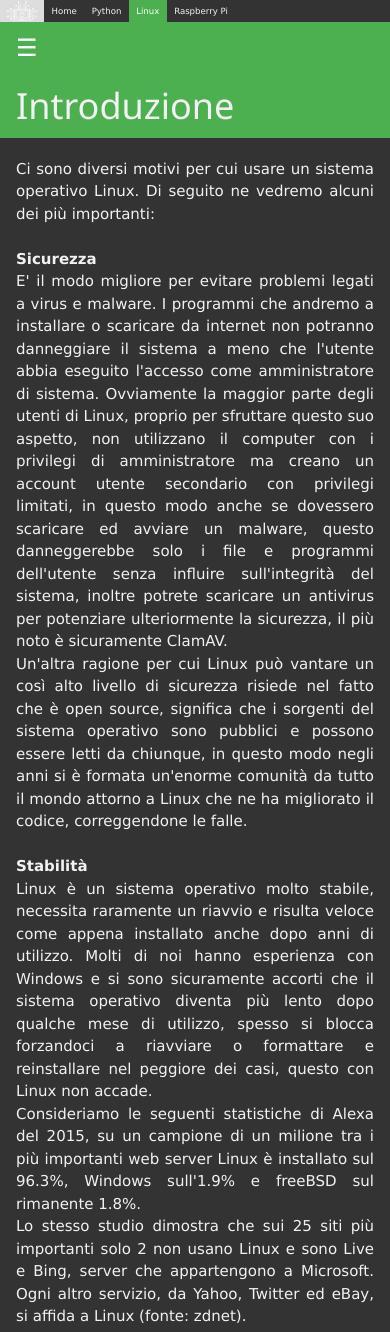
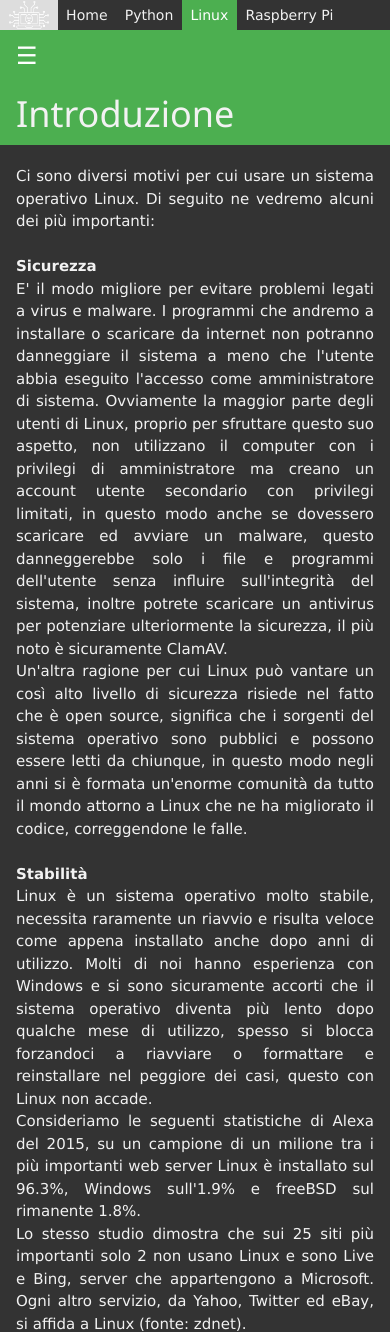
Before and after one commit to s-pnt/sito, a Django app: page /linux/introduzione/ in a window 390 px wide. Shown: the top 1332 px of the page. Run offline with Django 3.2, Linux system fonts and the light colour scheme; some libraries are stand-ins or nearby versions.

Commit message:
Sito, layout mobile fixed

```diff
--- a/sito/static/css/sito.css
+++ b/sito/static/css/sito.css
@@ -14,7 +14,7 @@
     text-align: center;
     padding: 1.2vw 1.9vw;
     text-decoration: none;
-    font-size: 2.2vw;
+    font-size: 1.4vw;
 }
 
 .topnav #logo {
@@ -23,7 +23,7 @@
 }
 
 .topnav #logo img {
-    width: 7.5vw;
+    width: 5.8vw;
 }
 
 /* Change the color of links on hover */
@@ -54,7 +54,7 @@
 .w3-sidebar {
     background-color: #333;
     color: #f2f2f2;
-    top: 5.7vw;
+    top: 4.5vw;
 }
 
 .w3-sidebar a:hover {
@@ -62,7 +62,7 @@
 }
 
 .w3-main {
-    margin-top: 5.7vw;
+    margin-top: 4.5vw;
 }
 
 .w3-sidebar #attivo {
@@ -102,3 +102,25 @@ code {
 #collapse-button {
     font-style: italic;
 }
+
+/* Mobile phones */
+@media only screen and (max-width: 640px) {
+    .topnav a {
+        padding: 1.2vw 2.2vw;
+        text-decoration: none;
+        font-size: 3.6vw;
+        font-style: bold;
+    }
+
+    .topnav #logo img {
+        width: 10.35vw;
+    }
+
+    .w3-sidebar {
+        top: 7.6vw;
+    }
+
+    .w3-main {
+    margin-top: 7.6vw;
+    }
+}
--- a/sito/templates/sito/linux_introduzione.html
+++ b/sito/templates/sito/linux_introduzione.html
@@ -1,7 +1,7 @@
 {% extends 'sito/linux_sidebar.html' %}
 
 {% block content %}
-<div class="w3-main" style="margin-left:185.5px">
+<div class="w3-main" style="margin-left:165px">
     <div class="w3-green">
         <button class="w3-button w3-green w3-xlarge w3-hide-large" onclick="w3_open()">&#9776;</button>
         <div class="w3-container" id="barra-titolo">
--- a/sito/templates/sito/linux_sidebar.html
+++ b/sito/templates/sito/linux_sidebar.html
@@ -1,7 +1,7 @@
 {% extends 'sito/base.html' %}
 
 {% block sidebar %}
-<div class="w3-sidebar w3-bar-block w3-collapse w3-card w3-animate-left" style="width:185.5px" id="mySidebar">
+<div class="w3-sidebar w3-bar-block w3-collapse w3-card w3-animate-left" style="width:165px" id="mySidebar">
     <button class="w3-bar-item w3-button w3-large w3-hide-large" onclick="w3_close()">Chiudi &times;</button>
     <a href="{% url 'linux_introduzione' %}" class="w3-bar-item w3-button" {% if "/linux/introduzione/" == request.path %}id="attivo"{% endif %}>Introduzione</a>
     <a href="{% url 'linux_introduzione' %}" class="w3-bar-item w3-button" {% if "/linux/distribuzioni/" == request.path %}id="attivo"{% endif %}>Distribuzioni</a>
--- a/sito/templates/sito/python_installazione.html
+++ b/sito/templates/sito/python_installazione.html
@@ -1,7 +1,7 @@
 {% extends 'sito/python_sidebar.html' %}
 
 {% block content %}
-<div class="w3-main" style="margin-left:185.5px">
+<div class="w3-main" style="margin-left:165px">
     <div class="w3-green">
         <button class="w3-button w3-green w3-xlarge w3-hide-large" onclick="w3_open()">&#9776;</button>
         <div class="w3-container" id="barra-titolo">
--- a/sito/templates/sito/python_introduzione.html
+++ b/sito/templates/sito/python_introduzione.html
@@ -1,7 +1,7 @@
 {% extends 'sito/python_sidebar.html' %}
 
 {% block content %}
-<div class="w3-main" style="margin-left:185.5px">
+<div class="w3-main" style="margin-left:165px">
     <div class="w3-green">
         <button class="w3-button w3-green w3-xlarge w3-hide-large" onclick="w3_open()">&#9776;</button>
         <div class="w3-container" id="barra-titolo">
--- a/sito/templates/sito/python_liste.html
+++ b/sito/templates/sito/python_liste.html
@@ -1,7 +1,7 @@
 {% extends 'sito/python_sidebar.html' %}
 
 {% block content %}
-<div class="w3-main" style="margin-left:185.5px">
+<div class="w3-main" style="margin-left:165px">
     <div class="w3-green">
         <button class="w3-button w3-green w3-xlarge w3-hide-large" onclick="w3_open()">&#9776;</button>
         <div class="w3-container" id="barra-titolo">
--- a/sito/templates/sito/python_sidebar.html
+++ b/sito/templates/sito/python_sidebar.html
@@ -1,7 +1,7 @@
 {% extends 'sito/base.html' %}
 
 {% block sidebar %}
-<div class="w3-sidebar w3-bar-block w3-collapse w3-card w3-animate-left" style="width:185.5px" id="mySidebar">
+<div class="w3-sidebar w3-bar-block w3-collapse w3-card w3-animate-left" style="width:165px" id="mySidebar">
     <button id="collapse-button" class="w3-bar-item w3-button w3-large w3-hide-large" onclick="w3_close()">Chiudi &times;</button>
     <a href="{% url 'python_introduzione' %}" class="w3-bar-item w3-button" {% if "/python/introduzione/" == request.path %}id="attivo"{% endif %}>Introduzione</a>
     <a href="{% url 'python_installazione' %}" class="w3-bar-item w3-button" {% if "/python/installazione/" == request.path %}id="attivo"{% endif %}>Installazione</a>
--- a/sito/templates/sito/python_stringhe.html
+++ b/sito/templates/sito/python_stringhe.html
@@ -1,7 +1,7 @@
 {% extends 'sito/python_sidebar.html' %}
 
 {% block content %}
-<div class="w3-main" style="margin-left:185.5px">
+<div class="w3-main" style="margin-left:165px">
     <div class="w3-green">
         <button class="w3-button w3-green w3-xlarge w3-hide-large" onclick="w3_open()">&#9776;</button>
         <div class="w3-container" id="barra-titolo">
--- a/sito/templates/sito/python_tuple.html
+++ b/sito/templates/sito/python_tuple.html
@@ -1,7 +1,7 @@
 {% extends 'sito/python_sidebar.html' %}
 
 {% block content %}
-<div class="w3-main" style="margin-left:185.5px">
+<div class="w3-main" style="margin-left:165px">
     <div class="w3-green">
         <button class="w3-button w3-green w3-xlarge w3-hide-large" onclick="w3_open()">&#9776;</button>
         <div class="w3-container" id="barra-titolo">
--- a/sito/templates/sito/python_variabili.html
+++ b/sito/templates/sito/python_variabili.html
@@ -1,7 +1,7 @@
 {% extends 'sito/python_sidebar.html' %}
 
 {% block content %}
-<div class="w3-main" style="margin-left:185.5px">
+<div class="w3-main" style="margin-left:165px">
     <div class="w3-green">
         <button class="w3-button w3-green w3-xlarge w3-hide-large" onclick="w3_open()">&#9776;</button>
         <div class="w3-container" id="barra-titolo">
```
